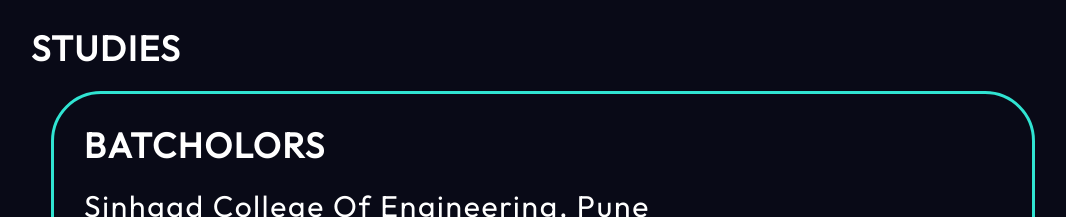
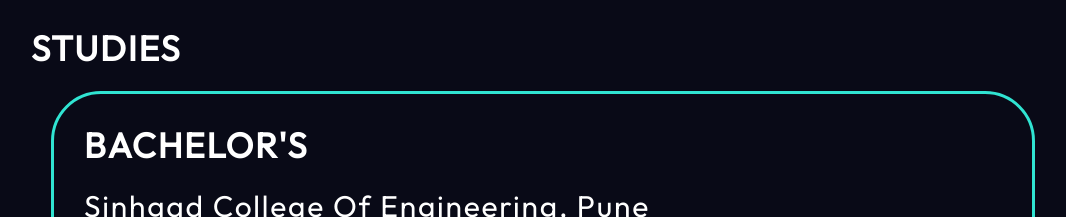
Before and after one commit to siddhant-2002/portfolio, a React (Vite) app: page / in a window 1280 px wide. Shown: the part 2240-2457 px from the top of the page, without its empty margins (97-1163 px from the left). Built offline with nearby package versions, Linux system fonts and the light colour scheme.

Commit message:
bachelors

```diff
--- a/src/components/Studies/Studies.jsx
+++ b/src/components/Studies/Studies.jsx
@@ -17,7 +17,7 @@
             <div className={styles.section}>
 
                 <div className={styles.diva}>
-                    <p className={styles.title}>Batcholors</p>
+                    <p className={styles.title}>Bachelor's</p>
                     <br />
                     <p className={styles.school}>Sinhgad College Of Engineering, Pune</p>
                     <br />
```
